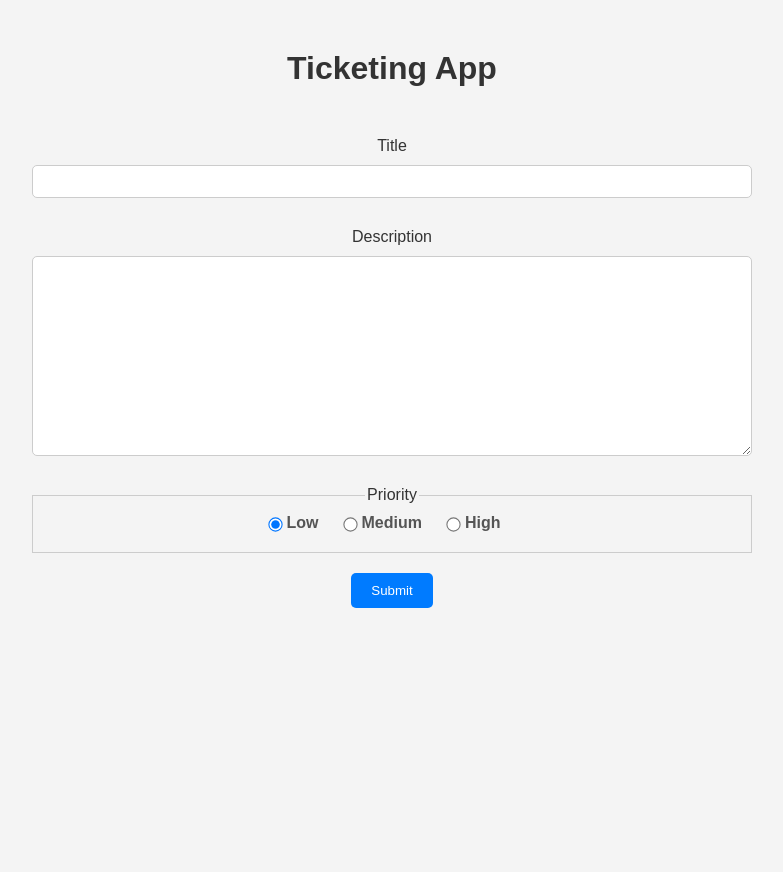
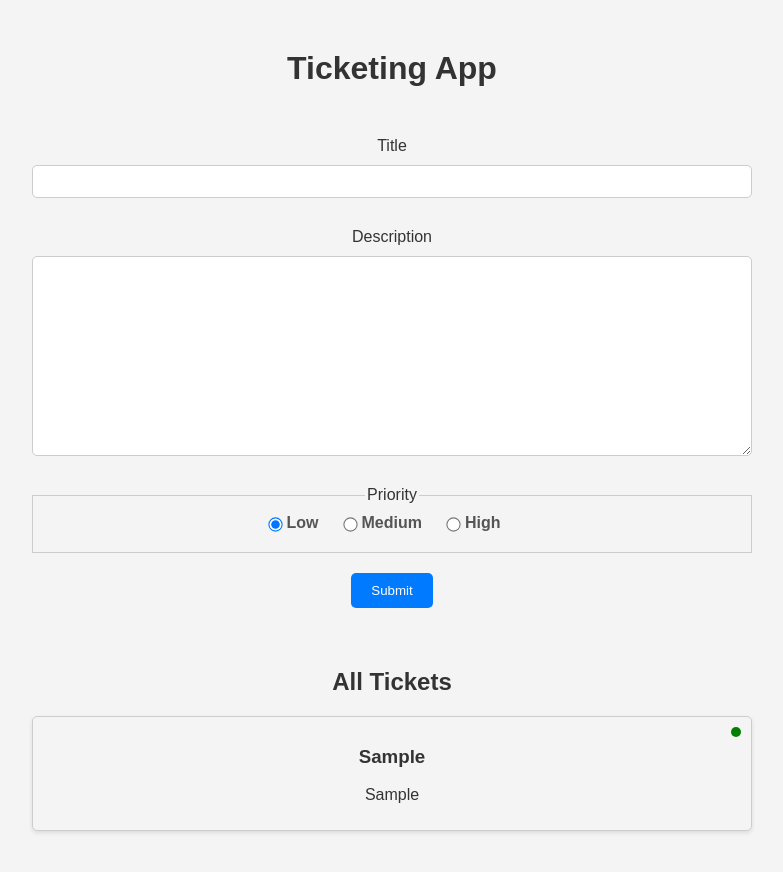
Before and after one commit to jeffgrahamcodes/ticketing-app, a React (Create React App) app: page / in a window 1280 px wide. Both pictures are taken after typing "Sample", "Sample" into the empty fields and a click on the button "Submit". Shown: the top 872 px of the page, without its empty margins (248-1031 px from the left). Before the commit the page ends 800 px from the top, so only its background shows below. Built offline with nearby package versions, Linux system fonts and the light colour scheme.

Commit message:
create TicketList component

```diff
--- a/src/App.js
+++ b/src/App.js
@@ -2,6 +2,7 @@
 
 import ticketReducer from './reducers/ticketReducers';
 import TicketForm from './components/TicketForm';
+import TicketList from './components/TicketList';
 import './App.css';
 import './styles.css';
 
@@ -17,6 +18,12 @@
       <div className="container">
         <h1>Ticketing App</h1>
         <TicketForm dispatch={dispatch} />
+        {state.tickets.length > 0 && (
+          <div className="results">
+            <h2>All Tickets</h2>
+            <TicketList tickets={state.tickets} dispatch={dispatch} />
+          </div>
+        )}
       </div>
     </div>
   );
--- a/src/components/TicketForm.js
+++ b/src/components/TicketForm.js
@@ -1,5 +1,4 @@
 import React, { useState } from 'react';
-import TicketItem from './TicketItem';
 
 export default function TicketForm({ state, dispatch }) {
   const [title, setTitle] = useState('');
--- /dev/null
+++ b/src/components/TicketList.js
@@ -0,0 +1,17 @@
+import React from 'react';
+
+import TicketItem from './TicketItem';
+
+export default function TicketList({ tickets, dispatch }) {
+  return (
+    <div className="ticket-list">
+      {tickets.map((ticket) => (
+        <TicketItem
+          key={ticket.id}
+          dispatch={dispatch}
+          ticket={ticket}
+        />
+      ))}
+    </div>
+  );
+}
```
